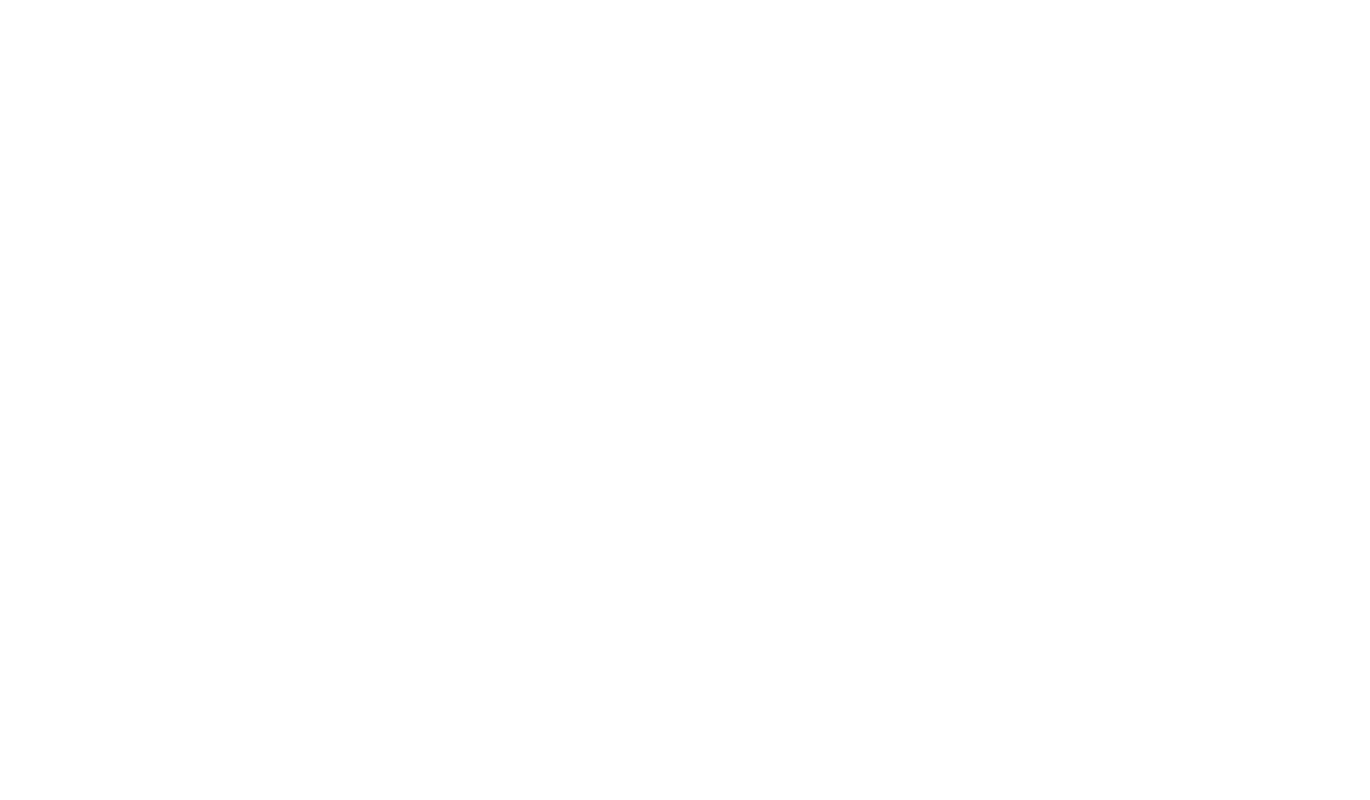
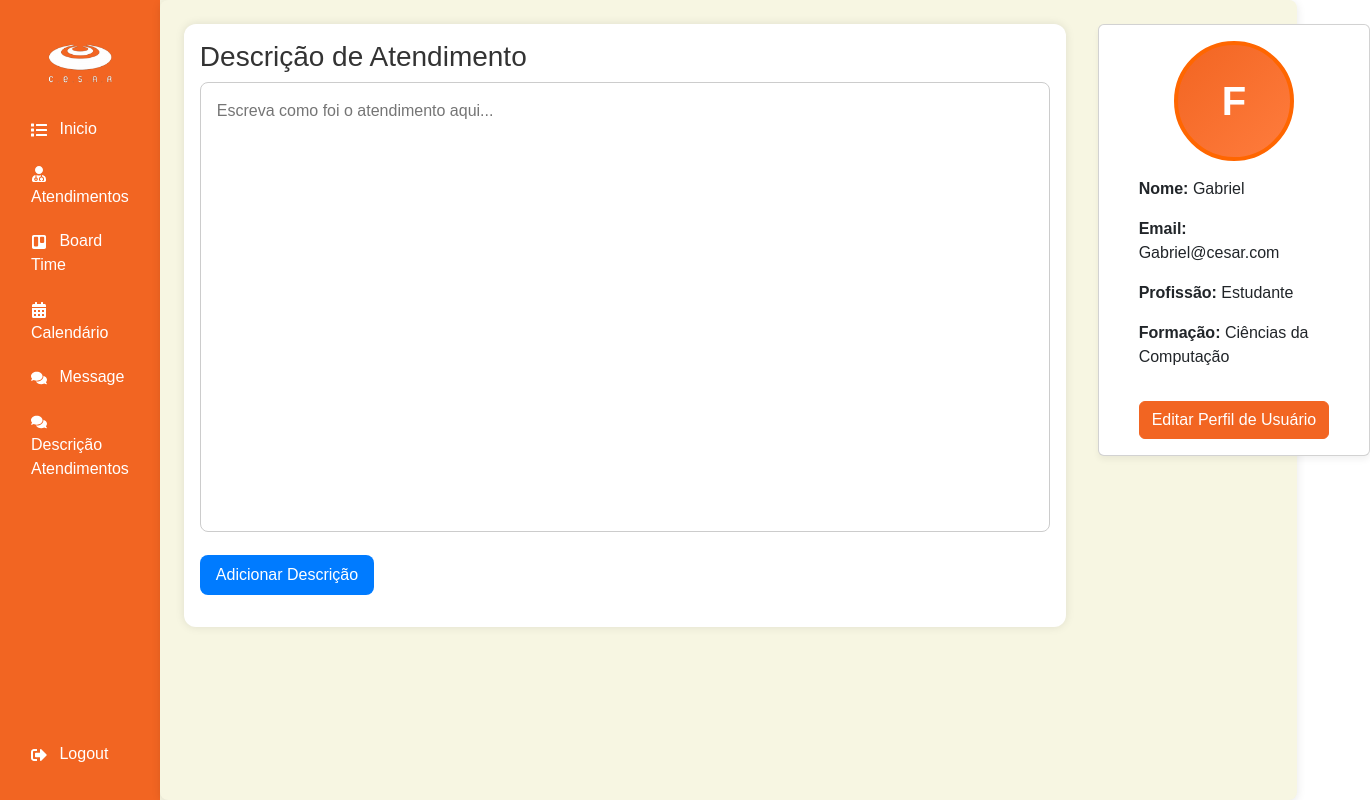
Before and after one commit to felipereis13/cesar-gerenciador-PD, a React (Vite) app: page /DescricaoAtendimentos in a window 1280 px wide. Before the commit this address had no page. Shown: the whole page, 1370 px wide, since content can reach past the window. Built offline with nearby package versions, Linux system fonts and the light colour scheme.

Commit message:
tela de descricao atendimento

```diff
--- a/src/App.jsx
+++ b/src/App.jsx
@@ -6,6 +6,7 @@ import Login from "./components/Login/Login"
 import TelaPerfilUsuario from "./pages/TelaPerfilUsuario"
 import Recuperacao from "./pages/Recuperacao"
 import "./App.css"
+import DescricaoAtendimentos from "./pages/DescricaoAtendimentos";
 
 export default function App() {
   return (
@@ -16,6 +17,8 @@ export default function App() {
         <Route path="/atendimentos" element={<PagAtendimentos />} />
         <Route path="/perfil" element={<TelaPerfilUsuario />} />
         <Route path="/recuperacao" element={<Recuperacao />} />
+        <Route path="/DescricaoAtendimentos" element={<DescricaoAtendimentos />} />
+
       </Routes>
     </div>
   )
--- /dev/null
+++ b/src/components/ComentarioBox/ComentarioBox.css
@@ -0,0 +1,46 @@
+.comentario-box {
+  background-color: #fff;
+  padding: 1rem;
+  border-radius: 12px;
+  box-shadow: 0 0 10px rgba(0, 0, 0, 0.1);
+  margin-top: 0,49rem;
+  max-width: 900px;
+  margin-right: 2rem;
+}
+
+.comentario-textarea {
+  width: 850px;
+  height: 450px;
+  padding: 1rem;
+  padding-right: 1rem;
+  margin-bottom: 1rem;
+  border-radius: 8px;
+  border: 1px solid #ccc;
+  resize: none;
+  text-align: start;
+  box-sizing: border-box;
+}
+
+.comentario-button {
+  background-color: #007bff;
+  color: white;
+  padding: 0.5rem 1rem;
+  border: none;
+  border-radius: 8px;
+  cursor: pointer;
+}
+
+.comentario-button:hover {
+  background-color: #0056b3;
+}
+
+.comentario-lista {
+  list-style: none;
+  padding: 0;
+  margin-top: 1rem;
+}
+
+.comentario-item {
+  padding: 0.5rem;
+  border-bottom: 1px solid #eee;
+}
--- /dev/null
+++ b/src/components/ComentarioBox/ComentarioBox.jsx
@@ -0,0 +1,36 @@
+import React, { useState } from 'react';
+import './ComentarioBox.css';
+
+export default function ComentarioBox() {
+  const [comentario, setComentario] = useState('');
+  const [comentarios, setComentarios] = useState([]);
+
+  const handleAddComentario = () => {
+    if (comentario.trim() === '') return;
+
+    setComentarios([...comentarios, { texto: comentario, id: Date.now() }]);
+    setComentario('');
+  };
+
+  return (
+    <div className="comentario-box">
+      <h3>Descrição de Atendimento</h3>
+      <textarea rows={10}  cols={50}
+        className="comentario-textarea"
+        value={comentario}
+        onChange={(e) => setComentario(e.target.value)}
+        placeholder="Escreva como foi o atendimento aqui..."
+      />
+      <button className="comentario-button" onClick={handleAddComentario}>
+        Adicionar Descrição
+      </button>
+      <ul className="comentario-lista">
+        {comentarios.map((item) => (
+          <li key={item.id} className="comentario-item">
+            {item.texto}
+          </li>
+        ))}
+      </ul>
+    </div>
+  );
+}
--- a/src/components/SideBar/Sidebar.jsx
+++ b/src/components/SideBar/Sidebar.jsx
@@ -43,6 +43,11 @@ const Sidebar = () => {
               <FaComments className="me-2" /> Message
             </a>
           </li>
+          <li className="nav-item">
+            <a href="/DescricaoAtendimentos" className="nav-link">
+              <FaComments className="me-2" /> Descrição Atendimentos
+            </a>
+          </li>
         </ul>
       </div>
       <div className="px-3 mb-4">
--- /dev/null
+++ b/src/pages/DescricaoAtendimentos.css
@@ -0,0 +1,25 @@
+
+.CardPerfil {
+
+  background-color: red !important;
+}
+
+.dashboard-container {
+  display: flex;
+  gap: 1rem;
+}
+
+
+
+.card-lateral {
+  width: 700px;
+  flex-shrink: 0;
+  position: sticky;
+  top: 1rem;
+  align-self: flex-start;
+  height: fit-content;
+}
+
+.comentario-area {
+  flex: 1;
+}
--- /dev/null
+++ b/src/pages/DescricaoAtendimentos.jsx
@@ -0,0 +1,25 @@
+import React from "react"
+import "./PagAtendimentos.css"
+import Sidebar from "../components/SideBar/SideBar"
+import CardPerfil from "../components/card-perfil/cardPerfil"
+import ComentarioBox from "../components/ComentarioBox/ComentarioBox";
+
+export default function PagAtendimentos() {
+  return (
+    <div className="dashboard-wrapper">
+      <Sidebar />
+      {/* Conteúdo principal */}
+        <div className="dashboard-container container-fluid min-vh-100 p-4">
+              <div className="card-lateral d-flex" >
+            <div className="comentario-area"> <ComentarioBox /> </div>
+              <CardPerfil
+              name={"Gabriel"}
+              email={"Gabriel@cesar.com"}
+              profissao={"Estudante"}
+              formacao={"Ciências da Computação"}
+            />
+          </div>
+        </div>
+    </div>
+  )
+}
```
